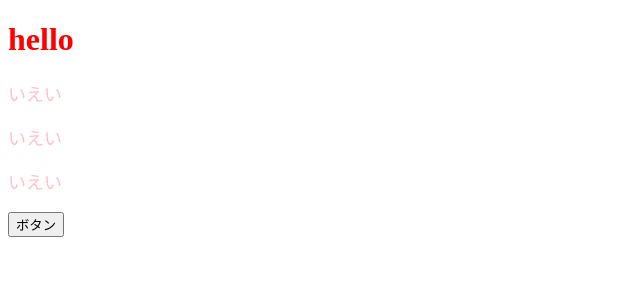
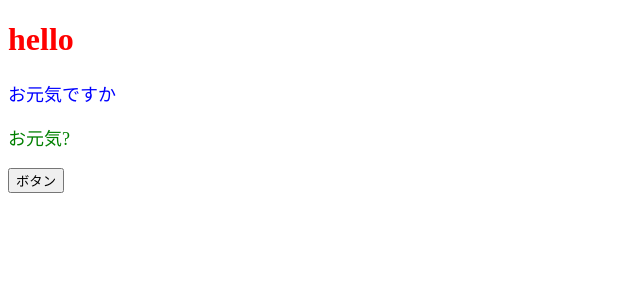
Before and after one commit to sunakan/react-todo, a React (Create React App) app: page / in a window 1280 px wide. Shown: the top 300 px of the page, without its empty margins (0-640 px from the left). Built offline with nearby package versions, Linux system fonts and the light colour scheme.

Commit message:
Use component and props

```diff
--- a/src/App.jsx
+++ b/src/App.jsx
@@ -8,9 +8,8 @@ const App = () => {
     return (
         <>
             <h1 style={{ color: 'red'}}>hello</h1>
-            <ColofulMessage />
-            <ColofulMessage />
-            <ColofulMessage />
+            <ColofulMessage color="blue" message="お元気ですか" />
+            <ColofulMessage color="green" message="お元気?" />
             <button onClick={onClickButton}>ボタン</button>
         </>
     );
--- a/src/components/ColorfulMessage.jsx
+++ b/src/components/ColorfulMessage.jsx
@@ -1,12 +1,12 @@
 import React from 'react';
 
-const ColorfulMessage = () => {
+const ColorfulMessage = (props) => {
     const contentStyle = {
-        color: 'pink',
+        color: props.color,
         fontSize: '18px',
     };
     return (
-        <p style={contentStyle}>いえい</p>
+        <p style={contentStyle}>{props.message}</p>
     );
 };
 
```
Also changed, not shown: 6 other files (tests, documents, lock files or other folders).
